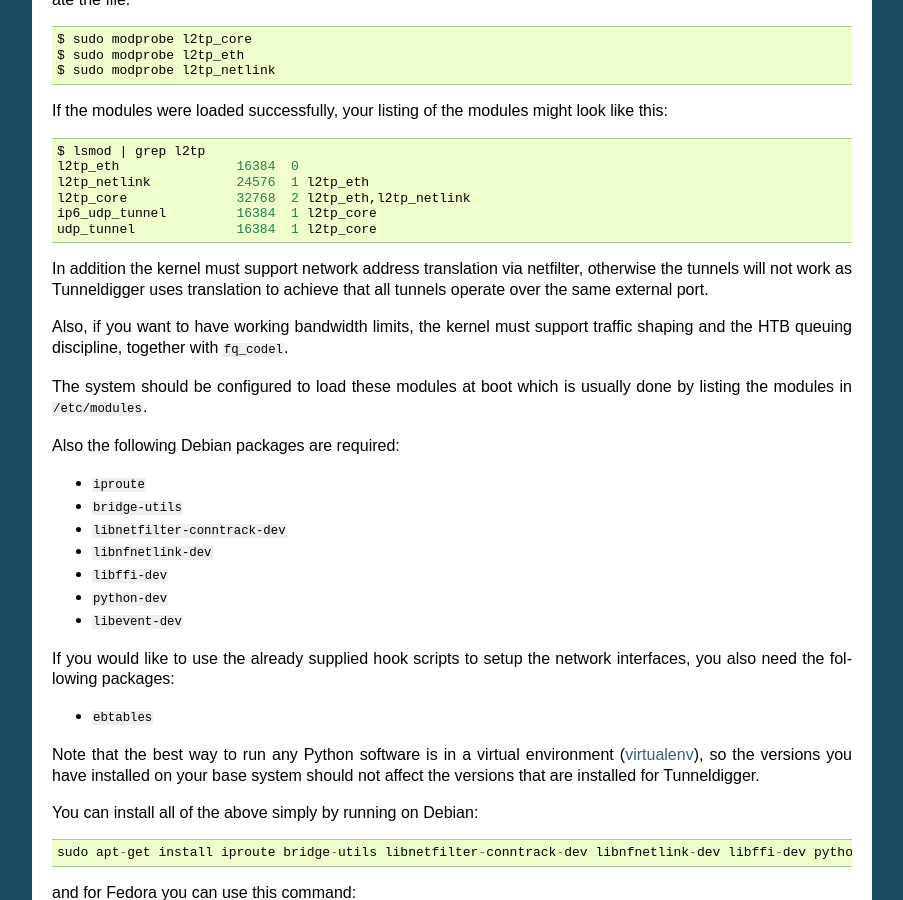
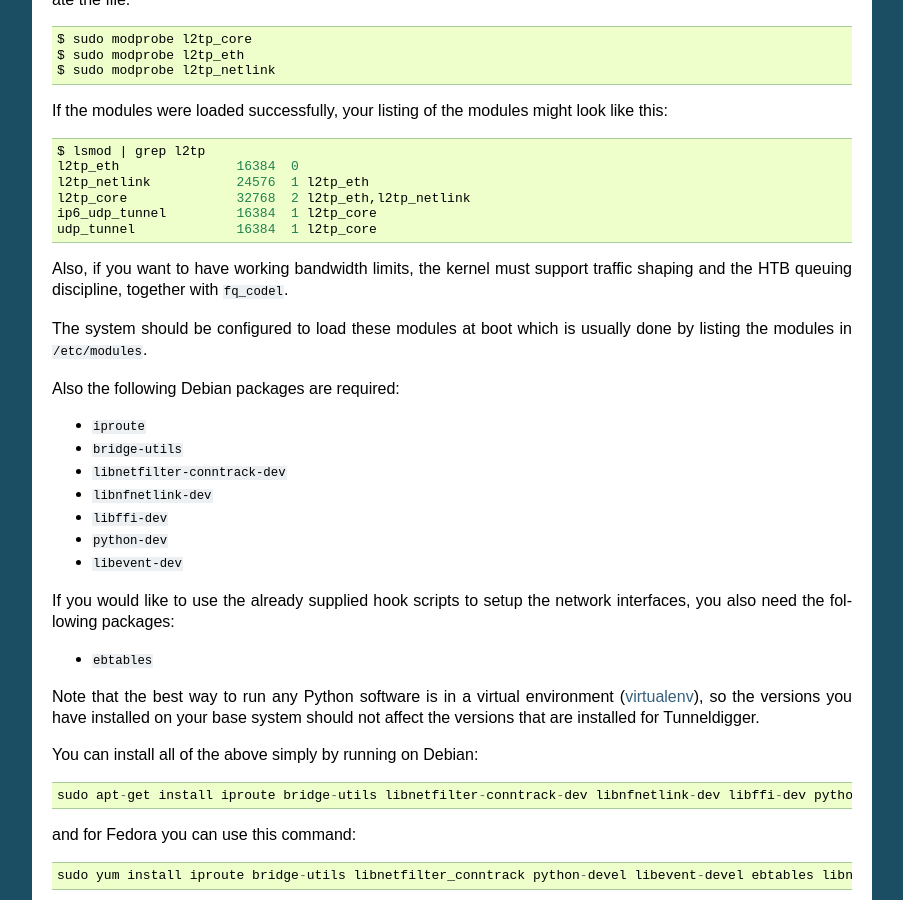
Before and after one commit to wlanslovenija/tunneldigger, a Sphinx documentation site: the page built from docs/server.rst, in a window 1280 px wide and 900 px high, scrolled down 1171 px. Shown: the whole window, without its empty margins (198-1101 px from the left). Built offline with Sphinx 7.4.7, drawn with Linux system fonts in a browser that asks for light colours.

Commit message:
delete netfilter section
see https://github.com/wlanslovenija/tunneldigger/pull/96#issuecomment-504133692

```diff
--- a/docs/server.rst
+++ b/docs/server.rst
@@ -83,10 +83,6 @@ If the modules were loaded successfully, your listing of the modules might look
     l2tp_core              32768  2 l2tp_eth,l2tp_netlink
     ip6_udp_tunnel         16384  1 l2tp_core
     udp_tunnel             16384  1 l2tp_core
-
-In addition the kernel must support network address translation via netfilter,
-otherwise the tunnels will not work as Tunneldigger uses translation to achieve
-that all tunnels operate over the same external port.
 
 Also, if you want to have working bandwidth limits, the kernel must support traffic
 shaping and the HTB queuing discipline, together with ``fq_codel``.
```
